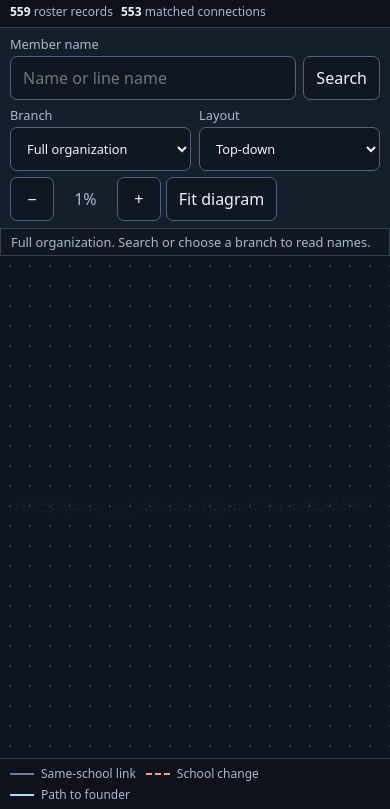
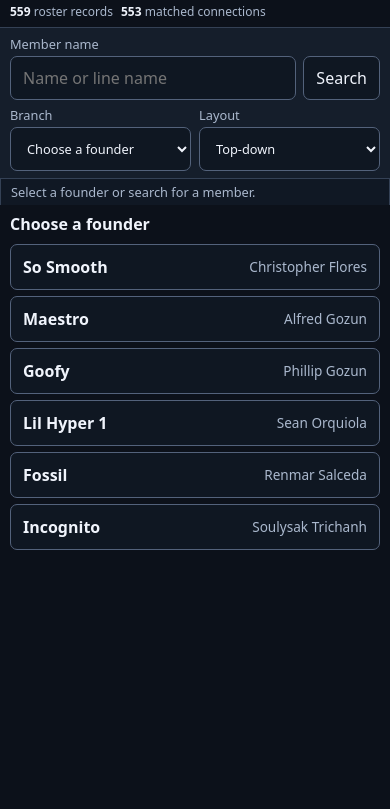
Before and after one commit to Techychris/kpib-lineage, a plain HTML site: page tree.html in a window 390 px wide. Shown: the part 35-844 px from the top of the page. Drawn offline with Linux system fonts and the light colour scheme.

Commit message:
Open mobile tree on a readable founder chooser

```diff
--- a/tree.html
+++ b/tree.html
@@ -83,7 +83,12 @@ main>section{display:flex;flex-direction:column;flex:1;min-height:0}
 @media(max-width:700px) and (max-height:540px){
   header .stats,#caption,.diagram-key{display:none}
 }
-.brand{text-decoration:none}.brand:hover{text-decoration:underline}.brand:focus-visible{outline:2px solid var(--focus);outline-offset:3px}</style></head>
+.brand{text-decoration:none}.brand:hover{text-decoration:underline}.brand:focus-visible{outline:2px solid var(--focus);outline-offset:3px}
+#founderList{display:grid;gap:6px;padding:8px 10px;overflow:auto;flex:1;min-height:0;align-content:start}
+#founderList button{display:flex;justify-content:space-between;align-items:center;gap:10px;text-align:left;min-height:46px}
+#founderList button span{color:var(--muted);font-size:.85rem;text-align:right}
+#founderList h2{margin:0 0 3px;font-size:1rem}
+</style></head>
 <body><main>
 <header><div><a class="brand" href="./">Kappa Pi Beta</a><h1>Lineage Tree</h1></div><p class="stats"><span><b>559</b> roster records</span><span><b>553</b> matched connections</span></p></header>
 <section aria-label="Lineage explorer">
@@ -100,6 +105,7 @@ main>section{display:flex;flex-direction:column;flex:1;min-height:0}
 <button type="button" id="parent" hidden></button><button type="button" id="mode">Full branch</button>
 </div>
 <p id="caption" aria-live="polite"></p>
+<div id="founderList" hidden><h2>Choose a founder</h2></div>
 <div id="canvas" tabindex="0" aria-label="Pan and zoom lineage diagram"><svg aria-label="Lineage connections"></svg></div>
 <div class="diagram-key" aria-label="Diagram key"><span><i></i>Same-school link</span><span><i class="change"></i>School change</span><span><i class="ancestry"></i>Path to founder</span></div>
 </section></main>
@@ -121,7 +127,9 @@ const nodesById=new Map();
 const pick=id=>document.getElementById(id);
 const select=pick('branch'), canvas=pick('canvas'), svg=canvas.querySelector('svg');
 const caption=pick('caption'), matches=pick('matches'), query=pick('query');
-const OVERVIEW=-1, UNRESOLVED=-2;
+const OVERVIEW=-1, UNRESOLVED=-2, FOUNDERS=-3;
+const phone=matchMedia('(max-width:700px)');
+const founderList=pick('founderList');
 let branch=OVERVIEW, selected=null, full=false, dimensions=[0,0];
 const drawing=d3.select(svg);
 const scene=drawing.append('g');
@@ -130,8 +138,20 @@ const zoom=d3.zoom().scaleExtent([0.002,3]).extent(()=>[[0,0],[canvas.clientWidt
   .on('zoom',event=>{scene.attr('transform',event.transform);pick('zoom').textContent=Math.round(event.transform.k*100)+'%';});
 drawing.call(zoom).on('dblclick.zoom',null);
 const member=pick('member'), parentButton=pick('parent'), modeButton=pick('mode');
+if(phone.matches) select.add(new Option('Choose a founder',FOUNDERS));
 select.add(new Option('Full organization',OVERVIEW));
-for(const id of rootIds) select.add(new Option(records[id][0]+' · '+records[id][3],id));
+for(const id of rootIds){
+  select.add(new Option(records[id][0]+' · '+records[id][3],id));
+  const card=document.createElement('button');
+  card.type='button';
+  const line=document.createElement('strong');
+  line.textContent=records[id][0];
+  const name=document.createElement('span');
+  name.textContent=records[id][3];
+  card.append(line,name);
+  card.addEventListener('click',()=>mark(id,true));
+  founderList.append(card);
+}
 if(floating.length) select.add(new Option('Binder-only branches',UNRESOLVED));
 const NODE_WIDTH=206, NODE_HEIGHT=67;
 const orientation=pick('orientation');
@@ -227,10 +247,16 @@ function fit(){
   drawing.call(zoom.transform,d3.zoomIdentity.translate((w-dimensions[0]*scale)/2,(h-dimensions[1]*scale)/2).scale(scale));
 }
 function describe(){
+  const choosing=branch===FOUNDERS;
+  founderList.hidden=!choosing;
+  canvas.hidden=choosing;
+  document.querySelector('.diagram-key').hidden=choosing;
+  document.querySelector('.zoom-controls').hidden=choosing;
   member.hidden=selected===null;
-  pick('overview').hidden=branch===OVERVIEW;
+  pick('overview').hidden=choosing||(!phone.matches&&branch===OVERVIEW);
+  pick('overview').textContent=phone.matches?'All founders':'Full organization';
   if(selected===null){
-    caption.textContent='Full organization. Search or choose a branch to read names.';
+    caption.textContent=choosing?'Select a founder or search for a member.':'Full organization. Search or choose a branch to read names.';
     return;
   }
   const [line,parent,,actual]=records[selected];
@@ -252,17 +278,19 @@ function show(id){
   if(id>=0){full=false;mark(id,false);return;}
   branch=id;selected=null;full=false;select.value=String(id);
   query.value='';matches.replaceChildren();
-  draw();describe();fit();
+  describe();
+  if(branch!==FOUNDERS){draw();fit();}
 }
 function mark(id,moveFocus){
   const target=rootOf(id);
   if(target!==branch) full=false;
   branch=target;selected=id;select.value=String(branch);
   matches.replaceChildren();
-  draw();describe();focusNode(id,moveFocus);
+  describe();draw();focusNode(id,moveFocus);
 }
 select.addEventListener('change',()=>show(Number(select.value)));
 orientation.addEventListener('change',()=>{
+  if(branch===FOUNDERS) return;
   draw();
   if(selected===null) fit();
   else focusNode(selected);
@@ -280,7 +308,7 @@ canvas.addEventListener('keydown',event=>{
   const step=48/d3.zoomTransform(svg).k;
   drawing.call(zoom.translateBy,direction[0]*step,direction[1]*step);
 });
-pick('overview').addEventListener('click',()=>{show(OVERVIEW);query.focus();});
+pick('overview').addEventListener('click',()=>{show(phone.matches?FOUNDERS:OVERVIEW);query.focus();});
 query.addEventListener('input',()=>matches.replaceChildren());
 query.addEventListener('keydown',event=>{if(event.key==='Escape') matches.replaceChildren();});
 pick('find').addEventListener('submit',event=>{
@@ -302,6 +330,6 @@ pick('find').addEventListener('submit',event=>{
     result.addEventListener('click',()=>mark(id,true));matches.append(result);
   }
 });
-show(OVERVIEW);
+show(phone.matches?FOUNDERS:OVERVIEW);
 new ResizeObserver(()=>{if(branch===OVERVIEW) fit();}).observe(canvas);
 </script></body></html>
```
